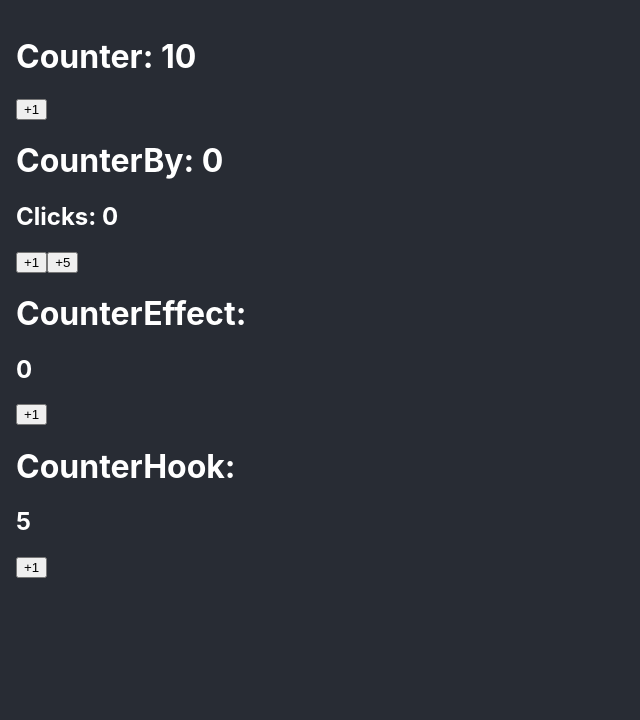
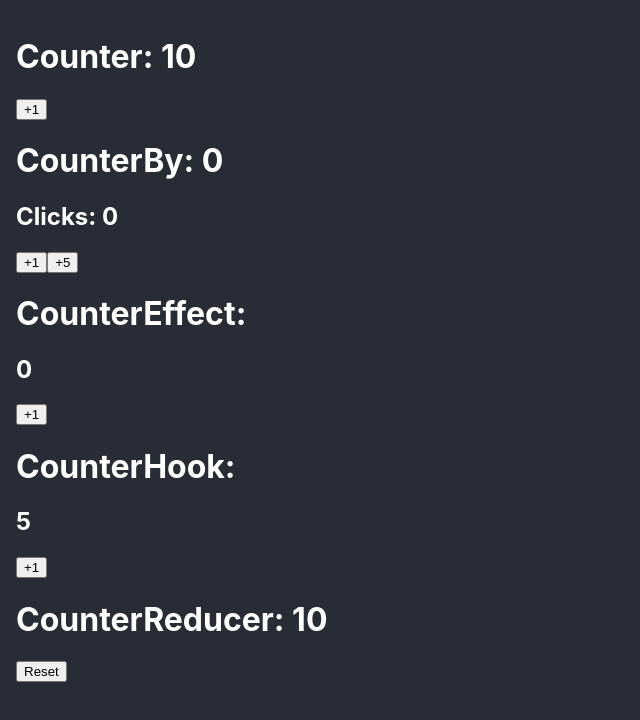
Before and after one commit to diegopagini/Bases_React, a React (Create React App) app: page / in a window 1280 px wide. Shown: the top 720 px of the page, without its empty margins (0-640 px from the left). Built offline with nearby package versions, Linux system fonts and the light colour scheme.

Commit message:
counterReducer

```diff
--- a/src/App.tsx
+++ b/src/App.tsx
@@ -1,8 +1,5 @@
 /** @format */
-import { Counter } from './bases/components/Counter';
-import { CounterBy } from './bases/components/CounterBy';
-import { CounterEffect } from './bases/components/CounterEffect';
-import { CounterHook } from './bases/components/CounterHook';
+import { Counter, CounterBy, CounterEffect, CounterHook, CounterReducerComponent } from './bases/components';
 
 function App() {
 	return (
@@ -11,6 +8,7 @@
 			<CounterBy />
 			<CounterEffect />
 			<CounterHook />
+			<CounterReducerComponent />
 		</>
 	);
 }
--- /dev/null
+++ b/src/bases/components/CounterReducer.tsx
@@ -0,0 +1,57 @@
+/** @format */
+import { useReducer } from 'react';
+
+interface CounterState {
+	counter: number;
+	previous: number;
+	changes: number;
+}
+
+const INITIAL_STATE: CounterState = {
+	changes: 10,
+	counter: 10,
+	previous: 10,
+};
+
+type CounterAction =
+	| {
+			type: 'increaseBy';
+			payload: { value: number };
+	  }
+	| {
+			type: 'reset';
+	  };
+
+const counterReducer = (state: CounterState, action: CounterAction): CounterState => {
+	switch (action.type) {
+		case 'increaseBy':
+			return {
+				...state,
+			};
+
+		case 'reset':
+			return {
+				changes: 0,
+				counter: 0,
+				previous: 0,
+			};
+
+		default:
+			return state;
+	}
+};
+
+export const CounterReducerComponent = () => {
+	const [{ counter }, dispatch] = useReducer(counterReducer, INITIAL_STATE);
+
+	const handleClick = () => {
+		dispatch({ type: 'reset' });
+	};
+
+	return (
+		<>
+			<h1>CounterReducer: {counter}</h1>
+			<button onClick={handleClick}>Reset</button>
+		</>
+	);
+};
--- /dev/null
+++ b/src/bases/components/index.ts
@@ -0,0 +1,7 @@
+/** @format */
+
+export * from './Counter';
+export * from './CounterBy';
+export * from './CounterEffect';
+export * from './CounterHook';
+export * from './CounterReducer';
```
